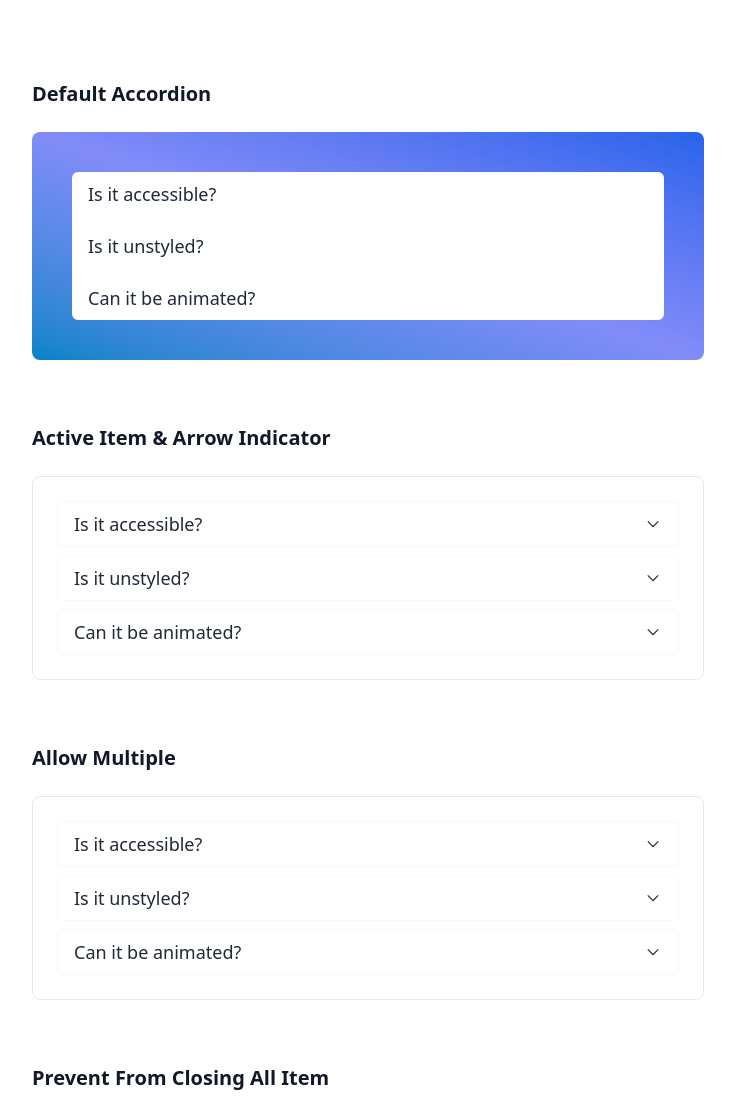
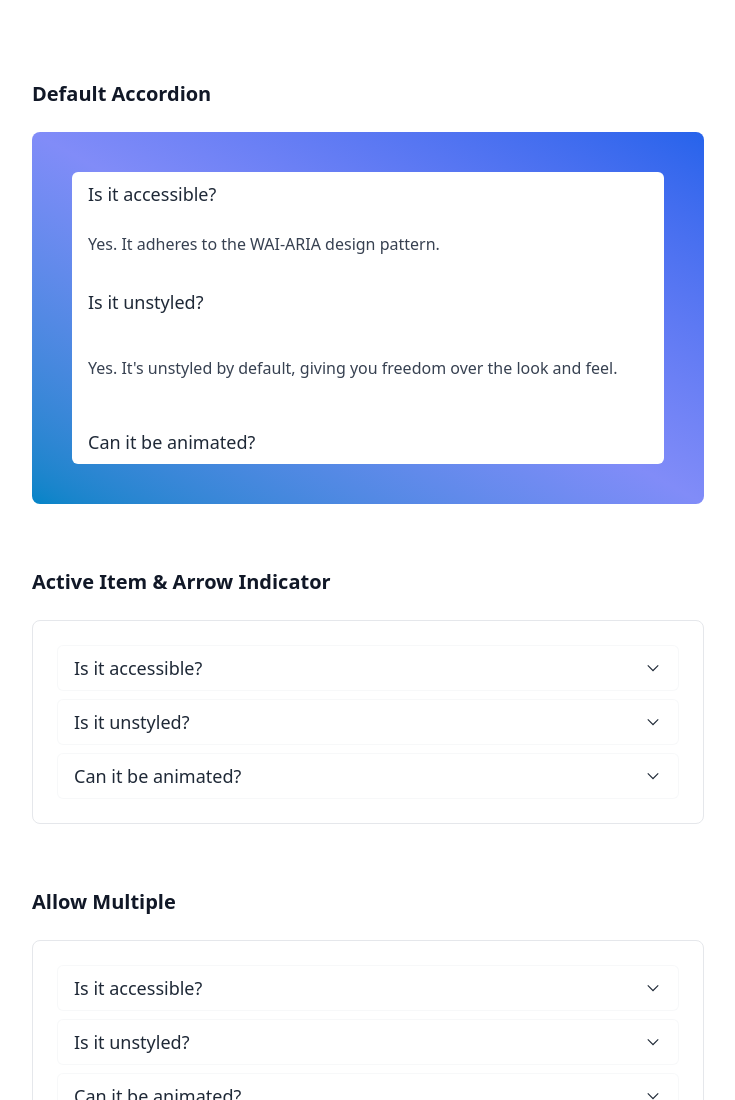
Before and after one commit to unify-ui-dev/unifyui-js, a website built with Vite: page examples/vanilla-js-ts/accordion/index.html in a window 1280 px wide. Shown: the top 1100 px of the page, without its empty margins (272-1007 px from the left). Built offline with nearby package versions, Linux system fonts and the light colour scheme; what @unifyui-js/accordion would draw is missing.

Commit message:
fix accordion examples

```diff
--- a/examples/vanilla-js-ts/accordion/index.html
+++ b/examples/vanilla-js-ts/accordion/index.html
@@ -23,7 +23,7 @@
               Is it accessible?
             </button>
             <div aria-hidden="true" data-accordion-content
-              class="text-gray7 dark-text-gray3 duration-200 ease-linear h0 overflow-hidden">
+              class="text-gray7 dark-text-gray3 duration-200 ease-linear overflow-hidden">
               <p class="p4">
                 Yes. It adheres to the WAI-ARIA design pattern.
               </p>
@@ -36,7 +36,7 @@
               Is it unstyled?
             </button>
             <div aria-hidden="true" data-accordion-content
-              class="text-gray7 dark-text-gray3 duration-200 ease-linear h0 overflow-hidden">
+              class="text-gray7 dark-text-gray3 duration-200 ease-linear overflow-hidden  py4">
               <p class="p4">
                 Yes. It's unstyled by default, giving you freedom over the look and feel.
               </p>
```
